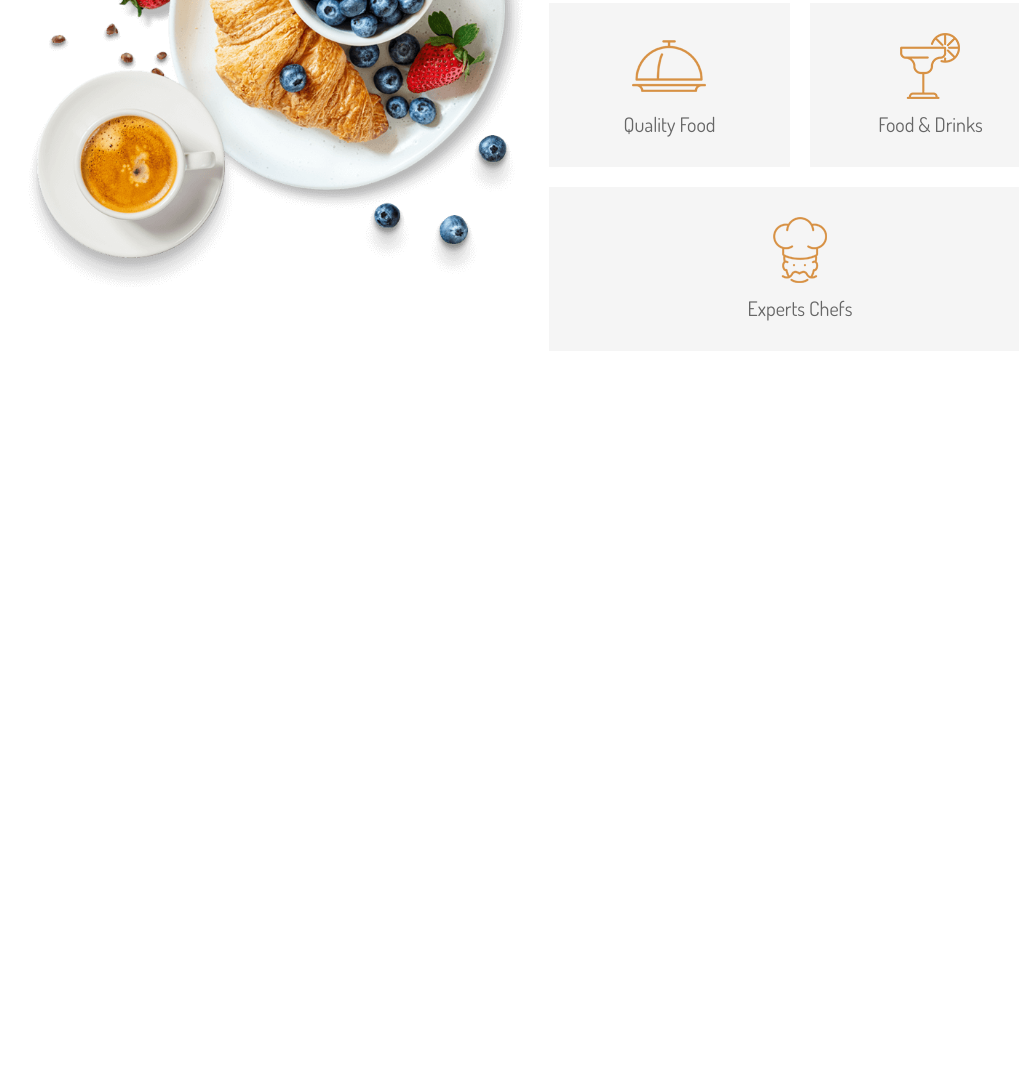
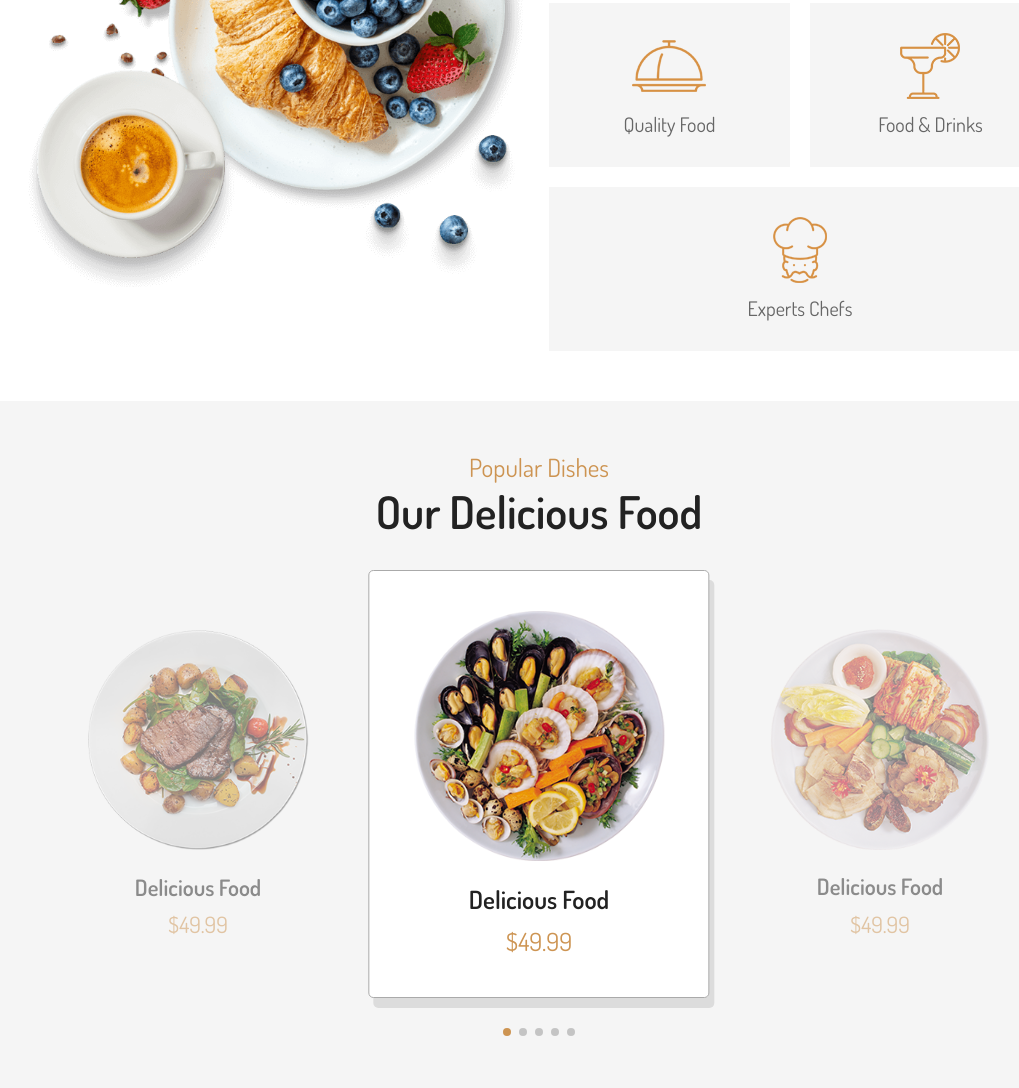
Before and after one commit to saharabanu/Resturant-website, a plain HTML site: page index.html in a window 1280 px wide. Shown: the part 1613-2701 px from the top of the page, without its empty margins (101-1120 px from the left). Before the commit the page ends 2014 px from the top, so only its background shows below. Drawn offline with nearby package versions, Linux system fonts and the light colour scheme.

Commit message:
food slider added

```diff
--- a/index.html
+++ b/index.html
@@ -108,6 +108,64 @@
     </section>
 
    <!-- about section end  -->
+   <!-- Food section start  -->
+   <section class="food" id="food">
+       <div class="heading">
+        <span>Popular Dishes</span>
+        <h3>Our delicious Food</h3>
+        </div>
+        <div class=" swiper food-slider">
+            <div class="swiper-wrapper">
+                <div class="swiper-slide slide" data-name="food-1">
+                    <img src="images/food-img-1.png" alt="">
+                    <h3>Delicious Food</h3>
+                    <div class="price">
+                        $49.99
+                    </div>
+
+                </div>
+                <div class="swiper-slide slide" data-name="food-2">
+                    <img src="images/food-img-2.png" alt="">
+                    <h3>Delicious Food</h3>
+                    <div class="price">
+                        $49.99
+                    </div>
+
+                </div>
+                <div class="swiper-slide slide" data-name="food-3">
+                    <img src="images/food-img-3.png" alt="">
+                    <h3>Delicious Food</h3>
+                    <div class="price">
+                        $49.99
+                    </div>
+
+                </div>
+                <div class="swiper-slide slide" data-name="food-4">
+                    <img src="images/food-img-4.png" alt="">
+                    <h3>Delicious Food</h3>
+                    <div class="price">
+                        $49.99
+                    </div>
+
+                </div>
+                <div class="swiper-slide slide" data-name="food-5">
+                    <img src="images/food-img-5.png" alt="">
+                    <h3>Delicious Food</h3>
+                    <div class="price">
+                        $49.99
+                    </div>
+
+                </div>
+
+            </div>
+            <div class="swiper-pagination"></div>
+
+        </div>
+
+
+
+   </section>
+   <!-- Food section end  -->
    <!-- swiper script  -->
    <script src="https://unpkg.com/swiper@7/swiper-bundle.min.js"></script>
 
--- a/js/script.js
+++ b/js/script.js
@@ -14,3 +14,27 @@ var swiper = new Swiper(".home-slider", {
       prevEl: ".swiper-button-prev",
     },
   });
+var swiper = new Swiper(".food-slider", {
+    grabCursor:true,
+    loop:true,
+    centeredSlides:true,
+    pagination: {
+        el: ".swiper-pagination",
+        clickable: true,
+      },
+
+    breakpoints: {
+        0: {
+          slidesPerView: 1,
+
+        },
+        700: {
+          slidesPerView: 2,
+
+        },
+        1000: {
+          slidesPerView: 3,
+
+        },
+      },
+  });
--- a/style.css
+++ b/style.css
@@ -44,6 +44,18 @@ html::-webkit-scrollbar-thumb{
 }
 section{
     padding:5rem 10%;
+}
+.heading{
+    text-align: center;
+    margin-bottom: 3rem;
+}
+.heading span{
+    font-size: 2.5rem;
+    color:var(--peru);
+}
+.heading h3{
+    font-size: 4.5rem;
+    color:var(--black);
 }
 .btn{
     margin-top:1rem;
@@ -221,6 +233,45 @@ section{
     font-weight:normal;
 
 }
+.food{
+    background: var(--light-bg);
+}
+.food .slide{
+    text-align:center;
+    padding: 4rem 2rem;
+    border-radius: 0.5rem;
+    margin-bottom: 4rem;
+    cursor:pointer;
+    transform:scale(.9);
+    opacity: 0.5;
+}
+.swiper-horizontal>.swiper-pagination-bullets, .swiper-pagination-bullets.swiper-pagination-horizontal{
+    bottom:0;
+}
+.swiper-pagination-bullet-active{
+    background: var(--peru);
+}
+.food .swiper-slide-active{
+    transform: scale(1);
+    opacity:1;
+    background:var(--white);
+    box-shadow: var(--box-shadow);
+    border:var(--border);
+
+}
+.food .slide img{
+    height:25rem;
+    margin-bottom: 1rem;
+}
+.food .slide h3{
+   font-size:2.5rem;
+   padding:1rem 0;
+   color:var(--black);
+}
+.food .slide .price{
+   font-size:2.5rem;
+   color:var(--peru);
+}
 
 
 
```
